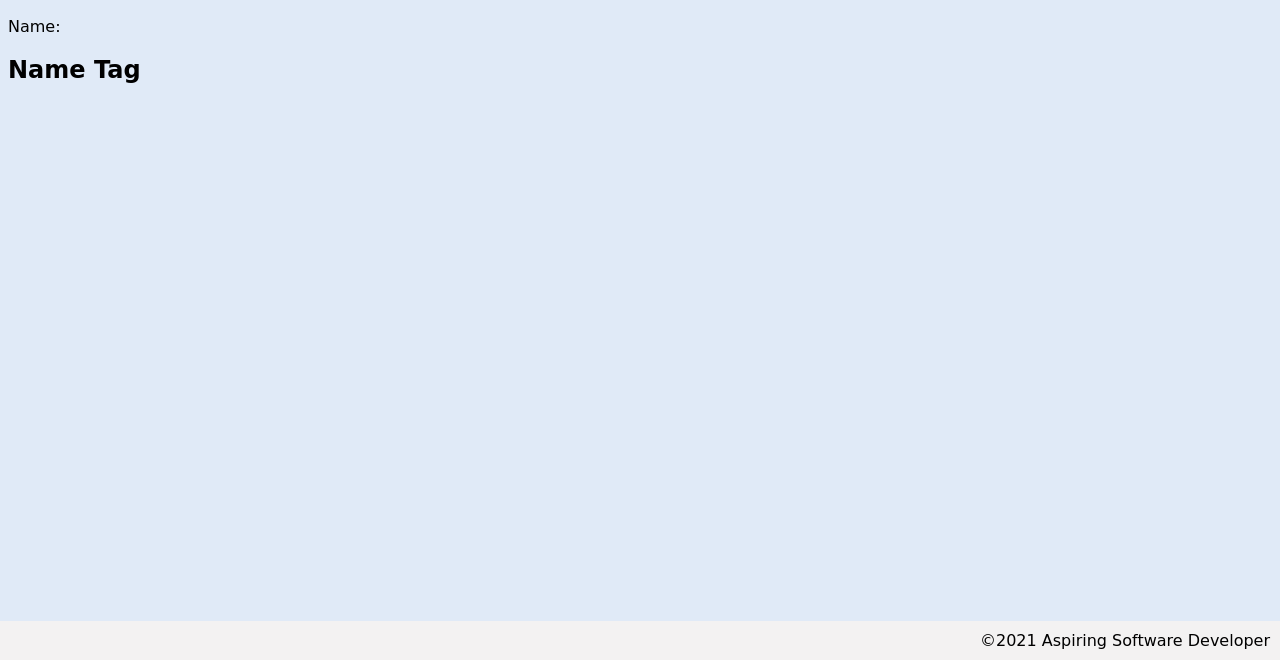
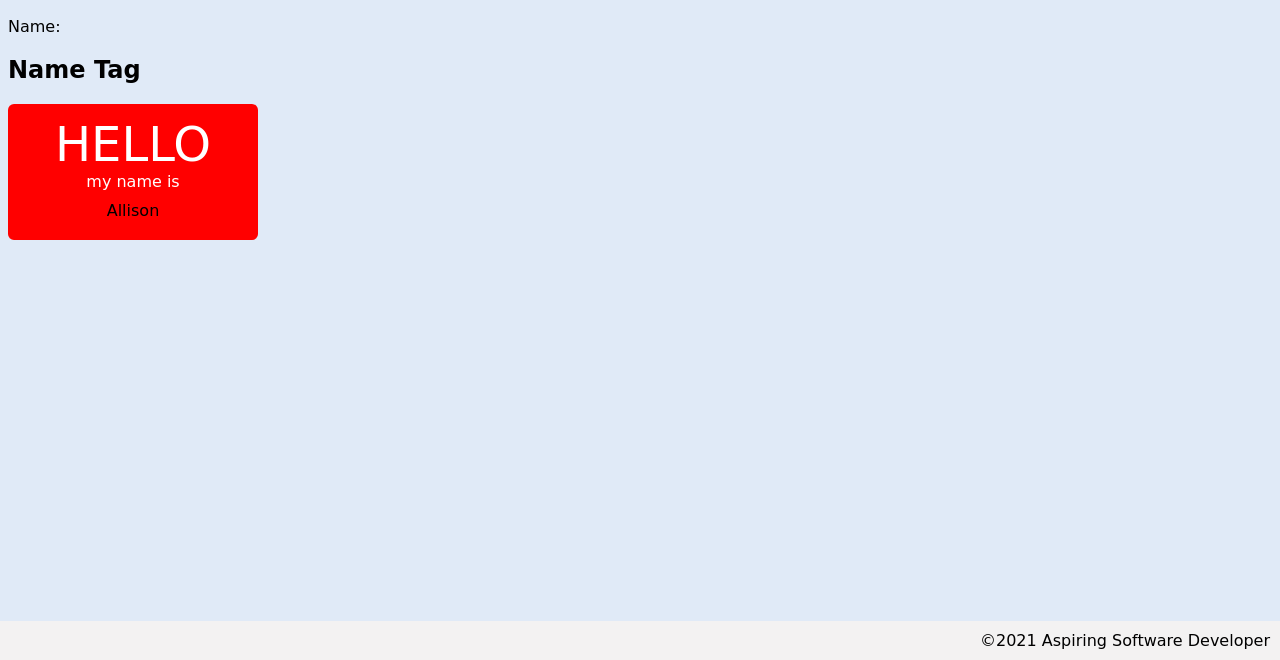
Before and after one commit to Allison-Ause/name-tag, a plain HTML site: page index.html in a window 1280 px wide. Shown: the part 140-800 px from the top of the page. Drawn offline with Linux system fonts and the light colour scheme; a web font is replaced by a local one.

Commit message:
Added the block modifier to span

```diff
--- a/index.html
+++ b/index.html
@@ -26,7 +26,9 @@
             <section>
                 <h2>Name Tag</h2>
                 <p id="name-tag">
-
+                    <span id="greeting-display">hello</span>
+                    <span id="introduction-display">my name is</span>
+                    <span id="name-display">Allison</span>
                 </p>
             </section>
     </main>
--- a/styles.css
+++ b/styles.css
@@ -28,8 +28,24 @@ footer {
     background-color: var(--footer-background);
 }
 #name-tag {
-    width: 200px;
+    width: 250px;
     background-color: red;
     text-align: center;
+    border-radius: 6px;
+    padding-top: 12px;
+    padding-bottom: 20px;
 
 }
+span {
+    display: block;
+}
+#greeting-display {
+    font-size: 3rem;
+    color: white;
+    font-weight: 700px;
+    text-transform: uppercase;
+}
+#introduction-display {
+    color: white;
+    padding-bottom: 10px;
+}
```
